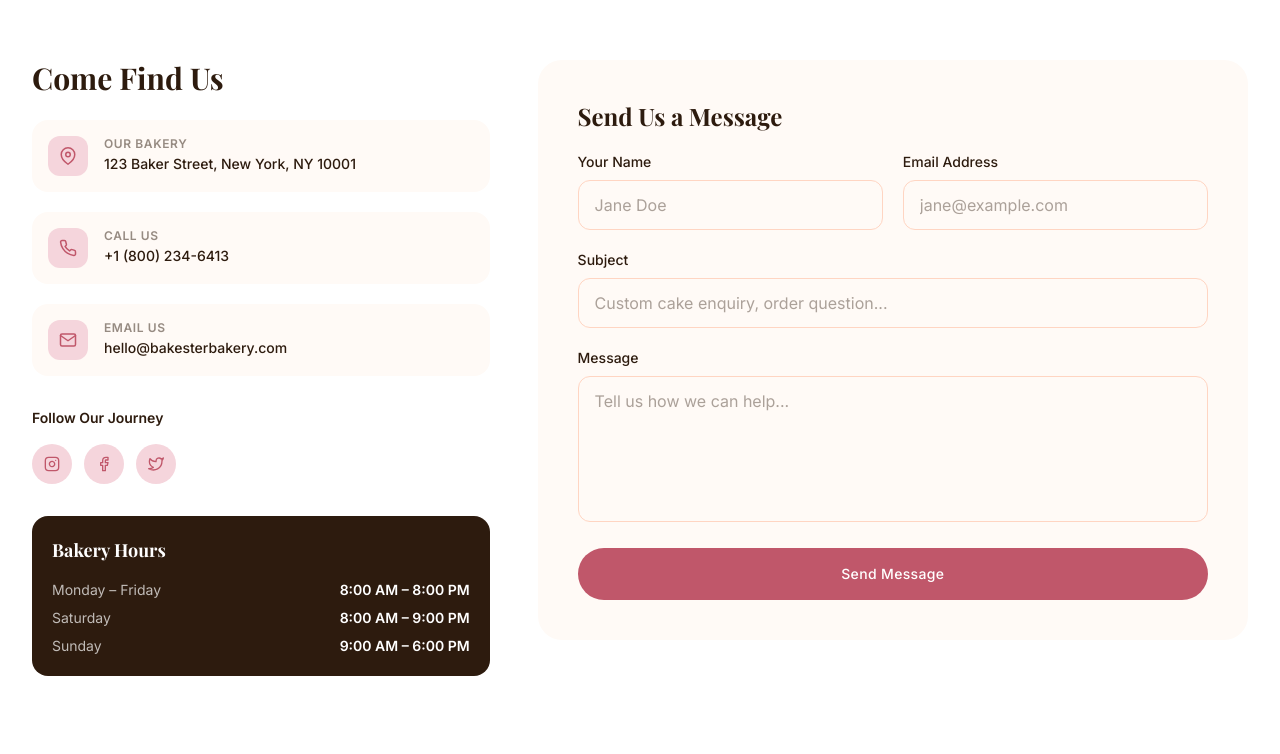
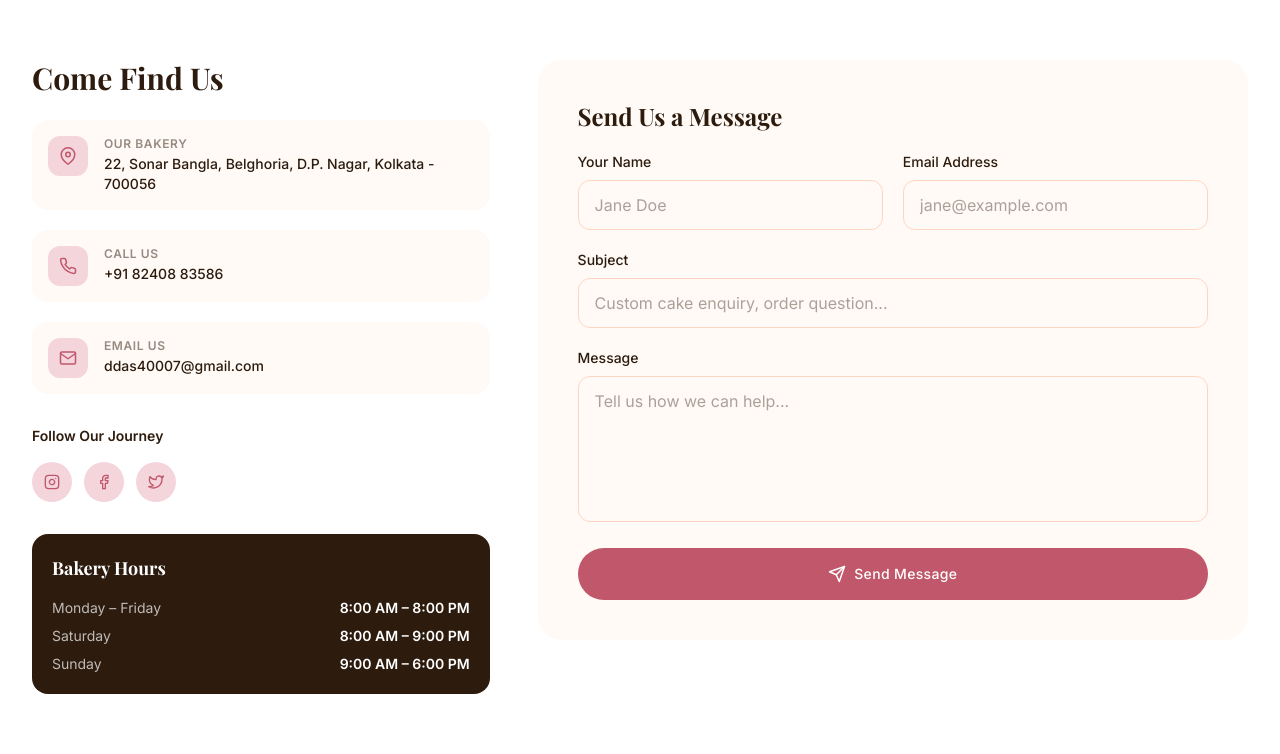
Before and after one commit to pritam000talukdar-dotcom/Bakester-Bakery, a React (Vite) app: page /contact in a window 1280 px wide. Shown: the part 456-1210 px from the top of the page. Built offline with nearby package versions, Linux system fonts and the light colour scheme; no server answers; the database is empty; a web font is replaced by a local one.

Commit message:
contact details added

```diff
--- a/src/pages/Contact.jsx
+++ b/src/pages/Contact.jsx
@@ -1,25 +1,56 @@
 import React, { useState } from 'react';
-import { motion } from 'framer-motion';
+import { motion, AnimatePresence } from 'framer-motion';
 import AnimatedSection from '../components/ui/AnimatedSection';
-import { FiMail, FiPhone, FiMapPin, FiInstagram, FiFacebook, FiTwitter } from 'react-icons/fi';
+import { FiMail, FiPhone, FiMapPin, FiInstagram, FiFacebook, FiTwitter, FiSend, FiCheckCircle, FiAlertCircle, FiLoader } from 'react-icons/fi';
 
 const contactInfo = [
-  { icon: FiMapPin, label: 'Our Bakery', value: '123 Baker Street, New York, NY 10001' },
-  { icon: FiPhone, label: 'Call Us', value: '+1 (800) 234-6413' },
-  { icon: FiMail, label: 'Email Us', value: 'hello@bakesterbakery.com' },
+  { icon: FiMapPin, label: 'Our Bakery', value: '22, Sonar Bangla, Belghoria, D.P. Nagar, Kolkata - 700056' },
+  { icon: FiPhone, label: 'Call Us', value: '+91 82408 83586' },
+  { icon: FiMail, label: 'Email Us', value: 'ddas40007@gmail.com' },
 ];
+
+const WEB3FORMS_KEY = import.meta.env.VITE_WEB3FORMS_KEY;
 
 export default function Contact() {
   const [form, setForm] = useState({ name: '', email: '', subject: '', message: '' });
-  const [sent, setSent] = useState(false);
+  const [status, setStatus] = useState('idle'); // idle | loading | success | error
+  const [errorMsg, setErrorMsg] = useState('');
 
   const handleChange = (e) => setForm({ ...form, [e.target.name]: e.target.value });
 
-  const handleSubmit = (e) => {
+  const handleSubmit = async (e) => {
     e.preventDefault();
-    setSent(true);
-    setTimeout(() => setSent(false), 4000);
-    setForm({ name: '', email: '', subject: '', message: '' });
+    setStatus('loading');
+    setErrorMsg('');
+
+    try {
+      const response = await fetch('https://api.web3forms.com/submit', {
+        method: 'POST',
+        headers: { 'Content-Type': 'application/json', Accept: 'application/json' },
+        body: JSON.stringify({
+          access_key: WEB3FORMS_KEY,
+          name: form.name,
+          email: form.email,
+          subject: form.subject || 'New Contact Form Submission – Bakester Bakery',
+          message: form.message,
+          from_name: 'Bakester Bakery Contact Form',
+        }),
+      });
+
+      const data = await response.json();
+
+      if (data.success) {
+        setStatus('success');
+        setForm({ name: '', email: '', subject: '', message: '' });
+        setTimeout(() => setStatus('idle'), 6000);
+      } else {
+        throw new Error(data.message || 'Something went wrong. Please try again.');
+      }
+    } catch (err) {
+      setStatus('error');
+      setErrorMsg(err.message || 'Failed to send message. Please try again.');
+      setTimeout(() => setStatus('idle'), 6000);
+    }
   };
 
   return (
@@ -151,13 +182,65 @@ export default function Contact() {
                     />
                   </div>
 
+                  {/* Feedback Banners */}
+                  <AnimatePresence>
+                    {status === 'success' && (
+                      <motion.div
+                        key="success"
+                        initial={{ opacity: 0, y: -10 }}
+                        animate={{ opacity: 1, y: 0 }}
+                        exit={{ opacity: 0, y: -10 }}
+                        className="flex items-center gap-3 p-4 bg-green-50 border border-green-200 rounded-2xl text-green-700"
+                      >
+                        <FiCheckCircle size={20} className="flex-shrink-0 text-green-500" />
+                        <p className="text-sm font-medium">
+                          🎉 Message sent! We'll get back to you very soon.
+                        </p>
+                      </motion.div>
+                    )}
+                    {status === 'error' && (
+                      <motion.div
+                        key="error"
+                        initial={{ opacity: 0, y: -10 }}
+                        animate={{ opacity: 1, y: 0 }}
+                        exit={{ opacity: 0, y: -10 }}
+                        className="flex items-center gap-3 p-4 bg-red-50 border border-red-200 rounded-2xl text-red-700"
+                      >
+                        <FiAlertCircle size={20} className="flex-shrink-0 text-red-500" />
+                        <p className="text-sm font-medium">{errorMsg}</p>
+                      </motion.div>
+                    )}
+                  </AnimatePresence>
+
                   <motion.button
-                    whileHover={{ scale: 1.02 }}
-                    whileTap={{ scale: 0.98 }}
+                    whileHover={{ scale: status === 'loading' ? 1 : 1.02 }}
+                    whileTap={{ scale: status === 'loading' ? 1 : 0.98 }}
                     type="submit"
-                    className="btn-primary w-full py-4"
+                    disabled={status === 'loading'}
+                    className="btn-primary w-full py-4 flex items-center justify-center gap-2 disabled:opacity-70 disabled:cursor-not-allowed"
                   >
-                    {sent ? '✓ Message Sent! We\'ll be in touch soon.' : 'Send Message'}
+                    {status === 'loading' ? (
+                      <>
+                        <motion.span
+                          animate={{ rotate: 360 }}
+                          transition={{ repeat: Infinity, duration: 1, ease: 'linear' }}
+                          className="inline-block"
+                        >
+                          <FiLoader size={18} />
+                        </motion.span>
+                        Sending…
+                      </>
+                    ) : status === 'success' ? (
+                      <>
+                        <FiCheckCircle size={18} />
+                        Message Sent!
+                      </>
+                    ) : (
+                      <>
+                        <FiSend size={18} />
+                        Send Message
+                      </>
+                    )}
                   </motion.button>
                 </motion.form>
               </AnimatedSection>
```
